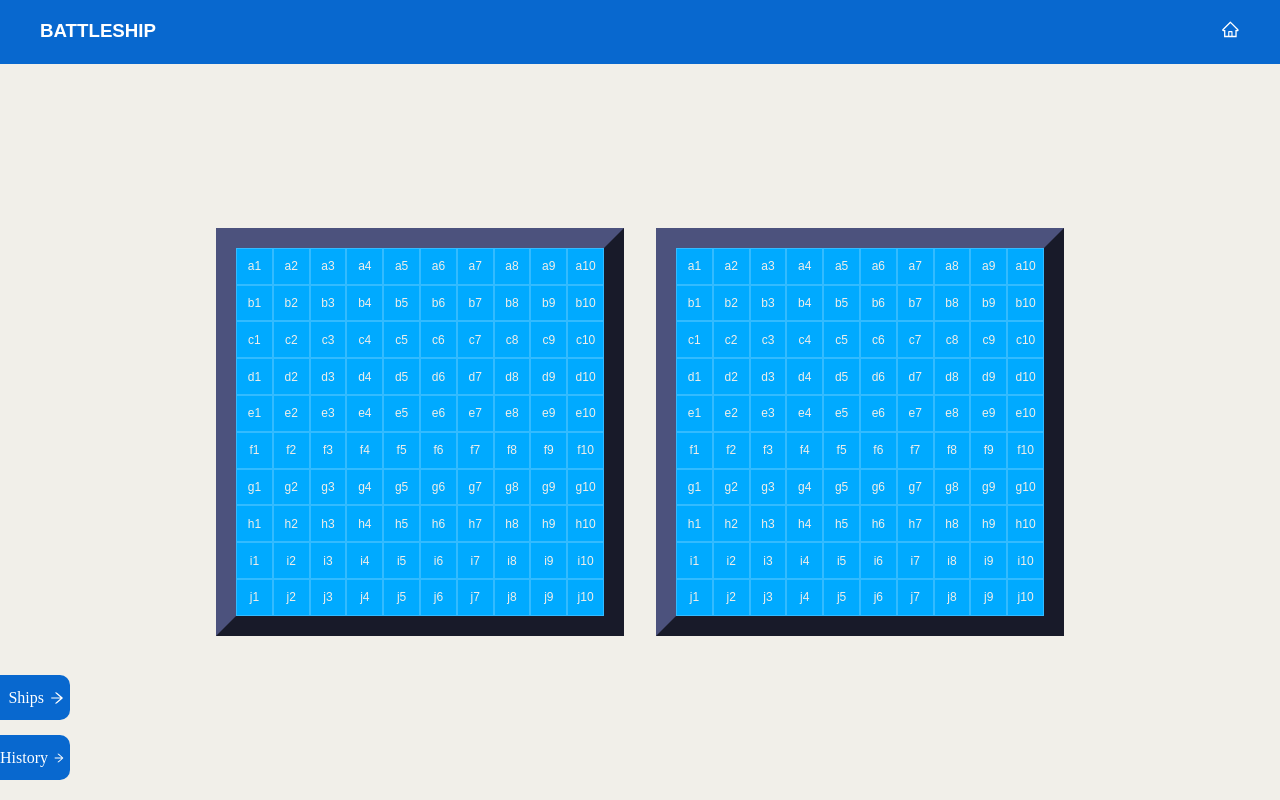
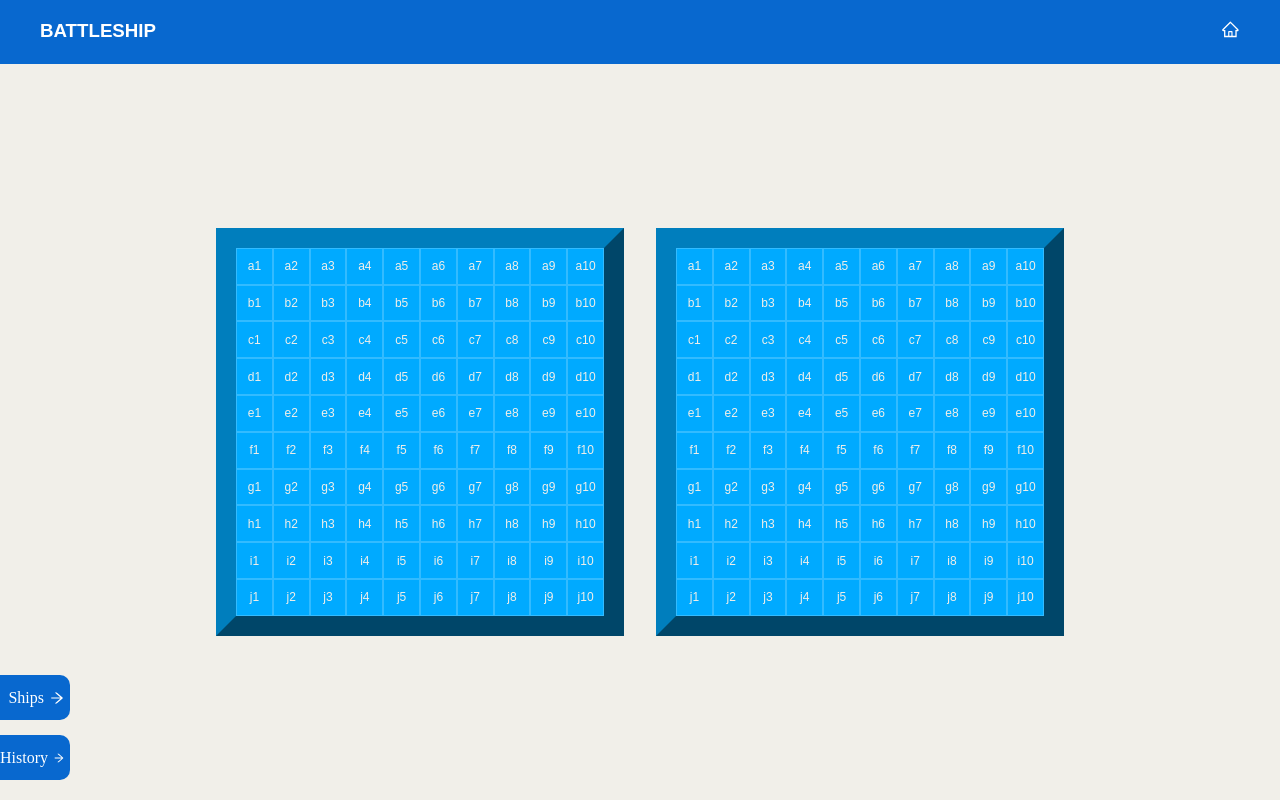
Before and after one commit to luckmer/BATTLESHIPS, a React (Create React App) app: page /game in a window 1280 px wide. Built offline with nearby package versions, Linux system fonts and the light colour scheme.

Commit message:
updated border color

```diff
--- a/src/css/game.style.ts
+++ b/src/css/game.style.ts
@@ -143,7 +143,7 @@ export const Div = styled.div`
   margin: 2vmin;
   display: grid;
   background-color: hsl(200, 100%, 50%);
-  border: 20px outset #4c527d;
+  border: 20px outset #007ebd;
 
   grid-template-rows: repeat(10, 4.6vmin);
   grid-template-columns: repeat(10, 4.6vmin);
```
